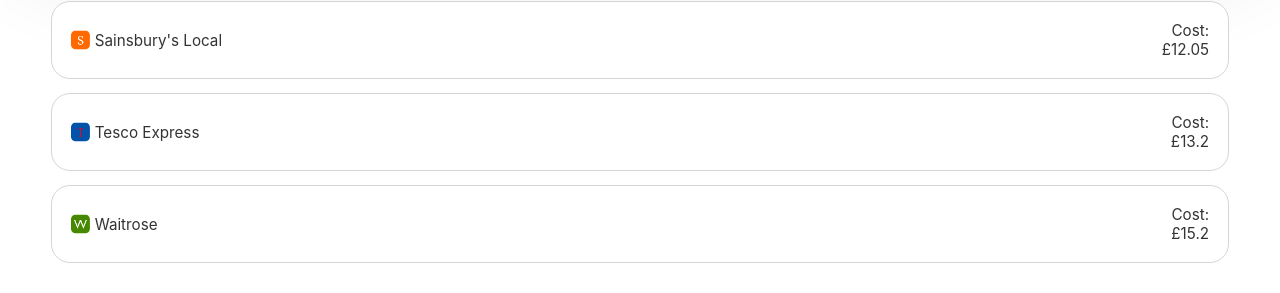
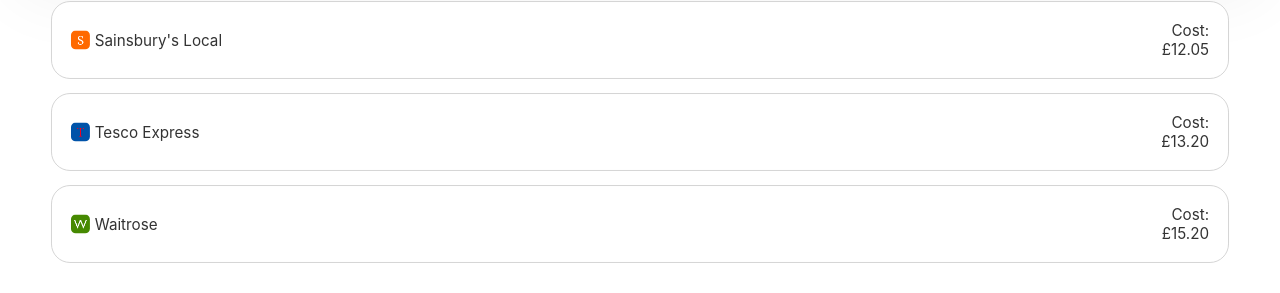
Before and after one commit to ti250/hc2022, a Svelte app in the folder client/: page / in a window 1280 px wide. Shown: the part 264-557 px from the top of the page. Built offline with nearby package versions, Linux system fonts and the light colour scheme.

Commit message:
Make the price display nicer

```diff
--- a/client/src/MainScreen.svelte
+++ b/client/src/MainScreen.svelte
@@ -74,7 +74,7 @@
                     <div id="costEstimate">
                         Cost:
                         <br/>
-                        £{pastShop.cost}
+                        £{pastShop.cost.toFixed(2)}
                     </div>
                 </div>
                 </div>
```
